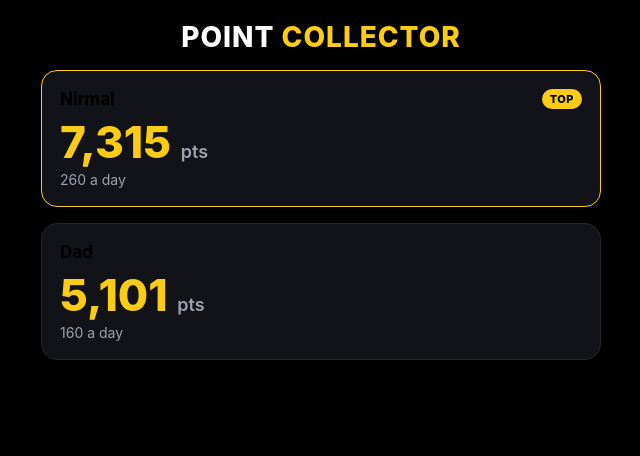
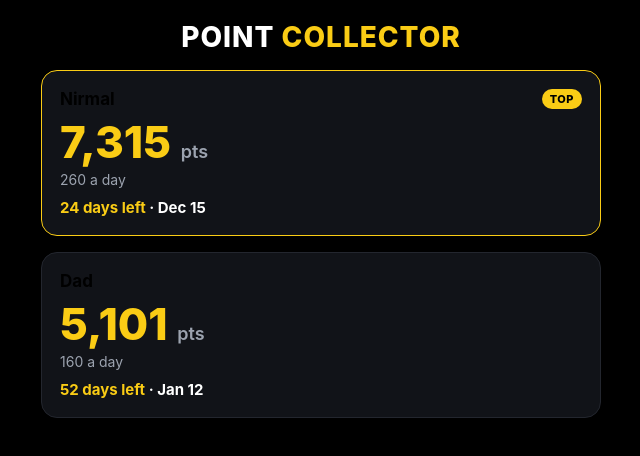
Before and after one commit to Center07/point-collector, a plain HTML site: page index.html in a window 1280 px wide. Shown: the whole page, without its empty margins (319-959 px from the left). Drawn offline with Linux system fonts and the light colour scheme.

Commit message:
Add days left to each account box

```diff
--- a/index.html
+++ b/index.html
@@ -20,6 +20,8 @@
   .pts { font-size: 44px; font-weight: 800; color: #FACC15; margin-top: 6px; }
   .pts small { font-size: 18px; color: #9CA3AF; font-weight: 600; }
   .rate { color: #9CA3AF; font-size: 14px; margin-top: 2px; }
+  .days { color: #fff; font-size: 15px; font-weight: 700; margin-top: 10px; }
+  .days span { color: #FACC15; }
 </style>
 </head>
 <body>
@@ -29,12 +31,14 @@
     <div class="row"><span class="name">Nirmal</span><span class="badge">TOP</span></div>
     <div class="pts">7,315 <small>pts</small></div>
     <div class="rate">260 a day</div>
+    <div class="days"><span>24 days left</span> · Dec 15</div>
   </div>
 
   <div class="box">
     <div class="row"><span class="name">Dad</span></div>
     <div class="pts">5,101 <small>pts</small></div>
     <div class="rate">160 a day</div>
+    <div class="days"><span>52 days left</span> · Jan 12</div>
   </div>
 </body>
 </html>
```
